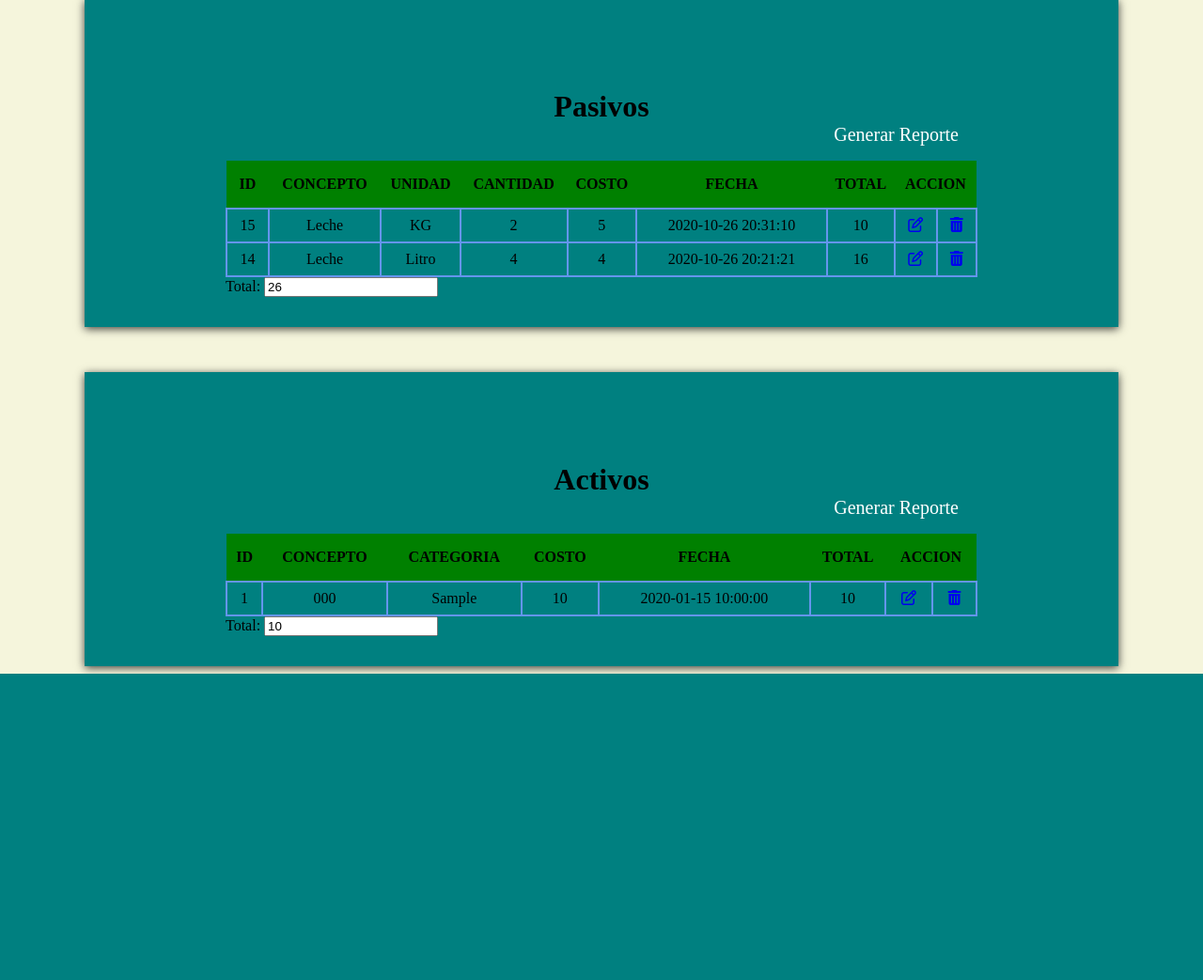
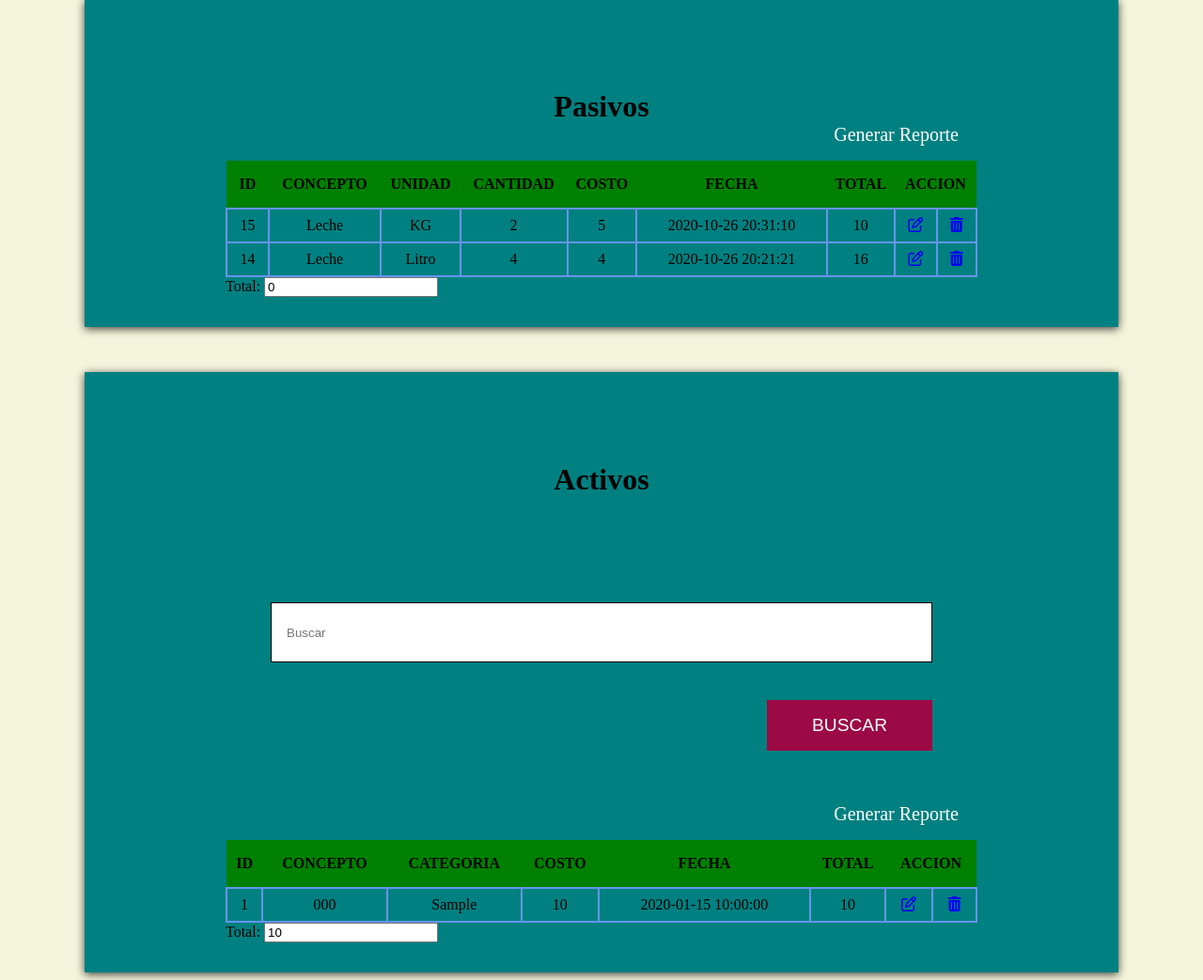
Before and after one commit to Alan13377/SistemaPanaderia, a PHP site: page / in a window 1280 px wide. Shown: the part 498-1541 px from the top of the page at 94% size. Before the commit the page ends 1215 px from the top, so only its background shows below. Run offline with PHP 8.4, Linux system fonts and the light colour scheme; data comes from the database, SQL or seed files in the repository; tables that the repository leaves empty or names only in its code hold one stand-in row (values such as "Sample post"); some libraries are stand-ins or nearby versions.

Commit message:
se agrego el filtro

```diff
--- a/css/estilos.css
+++ b/css/estilos.css
@@ -216,3 +216,9 @@ legend span{
     font-size: 20px;
     margin-right: 20px;
 }
+
+.buscador{
+    width: 100%;
+    height: 4rem;
+    padding: 1rem;
+}
--- a/index.php
+++ b/index.php
@@ -17,6 +17,16 @@
             ':campo' => "%".$buscar_text."%"
         ));
         $resultado=$select_buscar->fetchAll();
+    }
+
+    //Buscar A
+    if(isset($_POST['btn_buscarA'])){
+        $buscar_textA=$_POST['buscarA'];
+        $select_buscarA=$conn->prepare('SELECT * FROM activo WHERE concepto LIKE :campo OR id Like :campo;');
+        $select_buscarA->execute(array(
+            ':campo' => "%".$buscar_textA."%"
+        ));
+        $resultadoA=$select_buscarA->fetchAll();
     }
 ?>
 
@@ -87,7 +97,7 @@
                                 <td><?php echo $fila['cantidad'];?></td>
                                 <td><?php echo $fila['costo'];?></td>
                                 <td><?php echo $fila['fecha'];?></td>
-                                <td class="total_a"><?php echo $fila['total'];?></td>
+                                <td class="total_"><?php echo $fila['total'];?></td>
                                 <td><a href="update.php?id=<?php echo $fila['id'];?>"><i class="far fa-edit"></i></a></td>
                                 <td><a href="borrar.php?id=<?php echo $fila['id'];?>"><i class="fas fa-trash-alt"></i></a></td>
                                 </tr>
@@ -107,9 +117,19 @@
         </div>
 
     </div>
+
+
     <div class="bg-azul contenedor sombra datos">
         <div class="contenedor-datos">
             <h2>Activos</h2>
+            <form action="" method="POST">
+            <label for="buscar"></label>
+                <input class="buscador"type="text" placeholder="Buscar" id="concepto"
+                name="buscarA"  required="required">
+                <div class="campo enviar">
+                <input type="submit" value="Buscar" name="btn_buscarA">
+                 </div>
+            </form>
 
             <div class="contenedor-tabla">
                 <table id="listado-costos" class="listado-costos">
```
